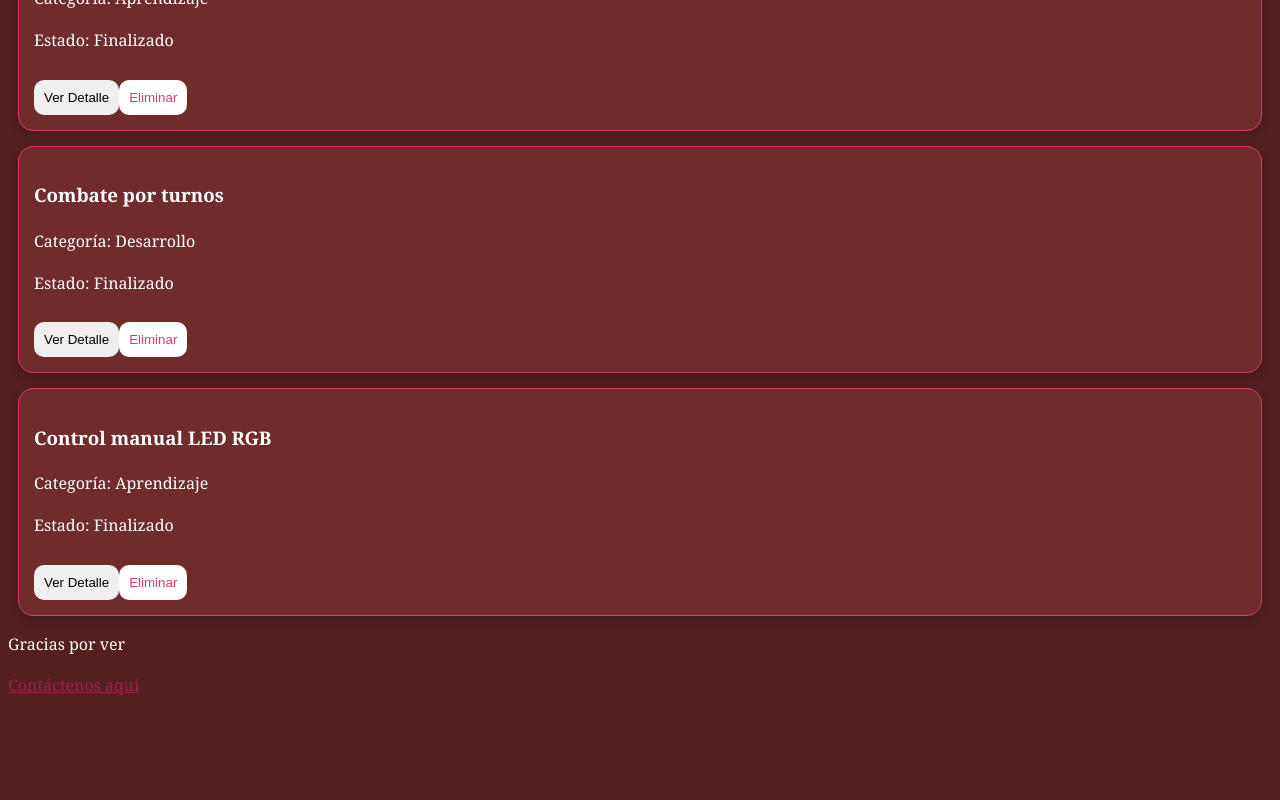
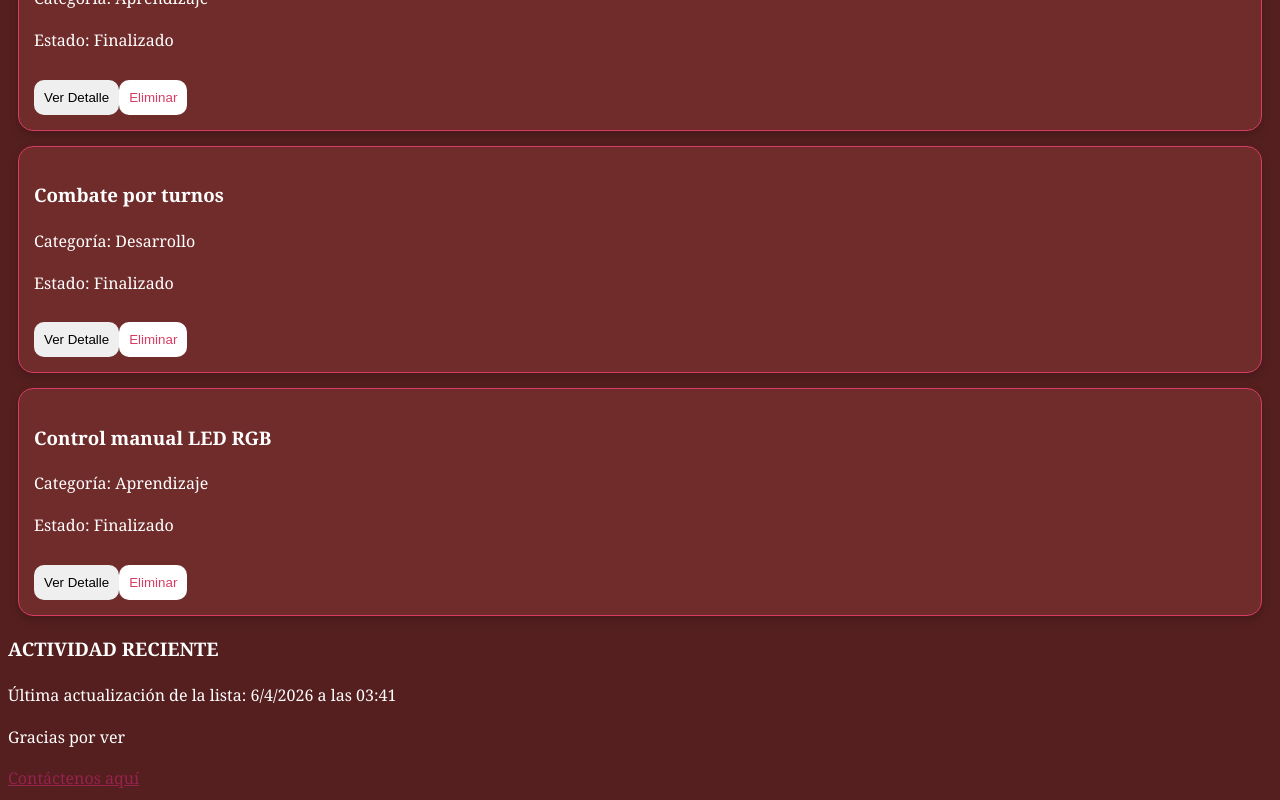
Before and after one commit to Meliip414/PV_tp3_grupo16, a React (Vite) app in the folder pv_tp3_grupo16/: page / in a window 1280 px wide. Shown: the part 2125-2925 px from the top of the page. Before the commit the page ends 2832 px from the top, so only its background shows below. Built offline with nearby package versions, Linux system fonts and the light colour scheme.

Commit message:
Modificaciones en el RegistroActividad - MelinaLeaño

```diff
--- a/pv_tp3_grupo16/src/components/Proyectos.jsx
+++ b/pv_tp3_grupo16/src/components/Proyectos.jsx
@@ -1,15 +1,23 @@
 import '../css/index.css';
 import proyectoService from '../services/proyectoService';
-import { useState } from 'react';
+import { useEffect, useState } from 'react';
 import FormProyecto from './FormProyecto';
 import DetalleProyecto from './DetalleProyecto';
 import ListarProyectos from './ListarProyectos';
+import RegistroActividad from './RegistroActividad';
 
 const Proyectos = () => {
 
 const [proyectos, setProyectos] = useState(proyectoService.obtenerProyectosVisibles());
 const [busqueda, setBusqueda] = useState("");
 const [proyectoSeleccionado,setProyectoSeleccionado] = useState(null);
+const [actualizacion, setActualizacion ] = useState(null);
+
+useEffect(()=>{
+    const fecha= new Date();
+    setActualizacion(fecha);
+}, [proyectos]);
+
 
 
 const eliminar = (id) => {
@@ -54,6 +62,9 @@ return (
             proyecto={proyectoSeleccionado}
             cerrarDetalle={cerrarDetalle}
         />
+        <RegistroActividad
+            actualizacion={actualizacion}
+        />
     </div>
 )
 }
--- a/pv_tp3_grupo16/src/components/RegistroActividad.jsx
+++ b/pv_tp3_grupo16/src/components/RegistroActividad.jsx
@@ -1,13 +1,17 @@
-const RegistroActividad = ( {fecha} ) => {
-    if(fecha === null)  return null;
+const RegistroActividad = ({ actualizacion }) => {
+    if (actualizacion === null) return <>NO HAY REGISTRO DE ACTIVIDAD</>;
 
-    const dia= fecha.toLocaleDateString();
-    const hora= (fecha.toLocaleTimeString()).slice(0, -3);
+    const dia = actualizacion.toLocaleDateString();
+    const hora = actualizacion.toLocaleTimeString([], {
+        hour: '2-digit',
+        minute: '2-digit',
+        hour12: false
+    });
 
     return (
         <section>
             <h3>ACTIVIDAD RECIENTE</h3>
-            <p font-family="cursive" >Última actualización de la lista: {dia} a las {hora}</p>
+            <p fontFamily="cursive" >Última actualización de la lista: {dia} a las {hora}</p>
         </section>
     )
 }
```
